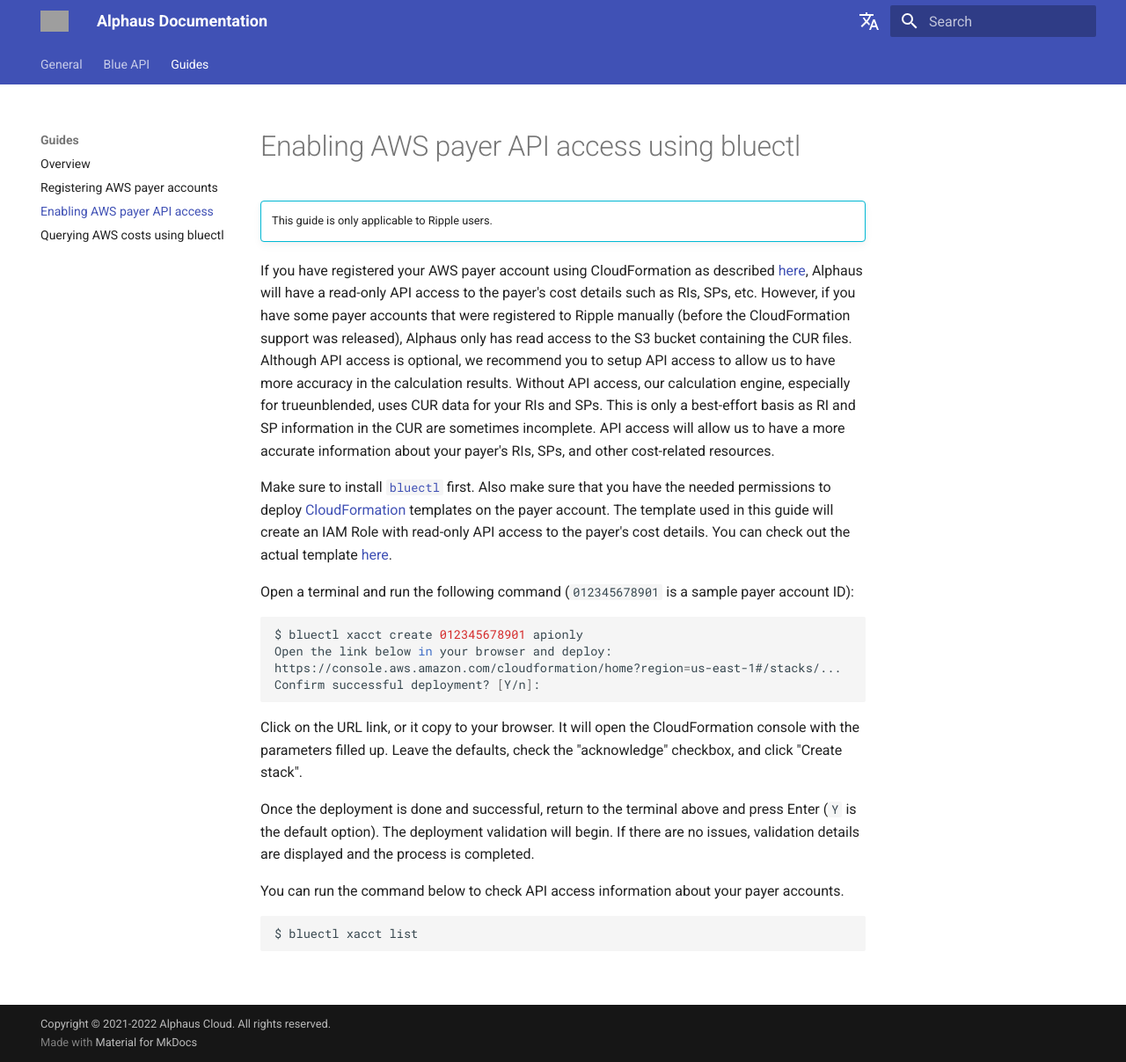
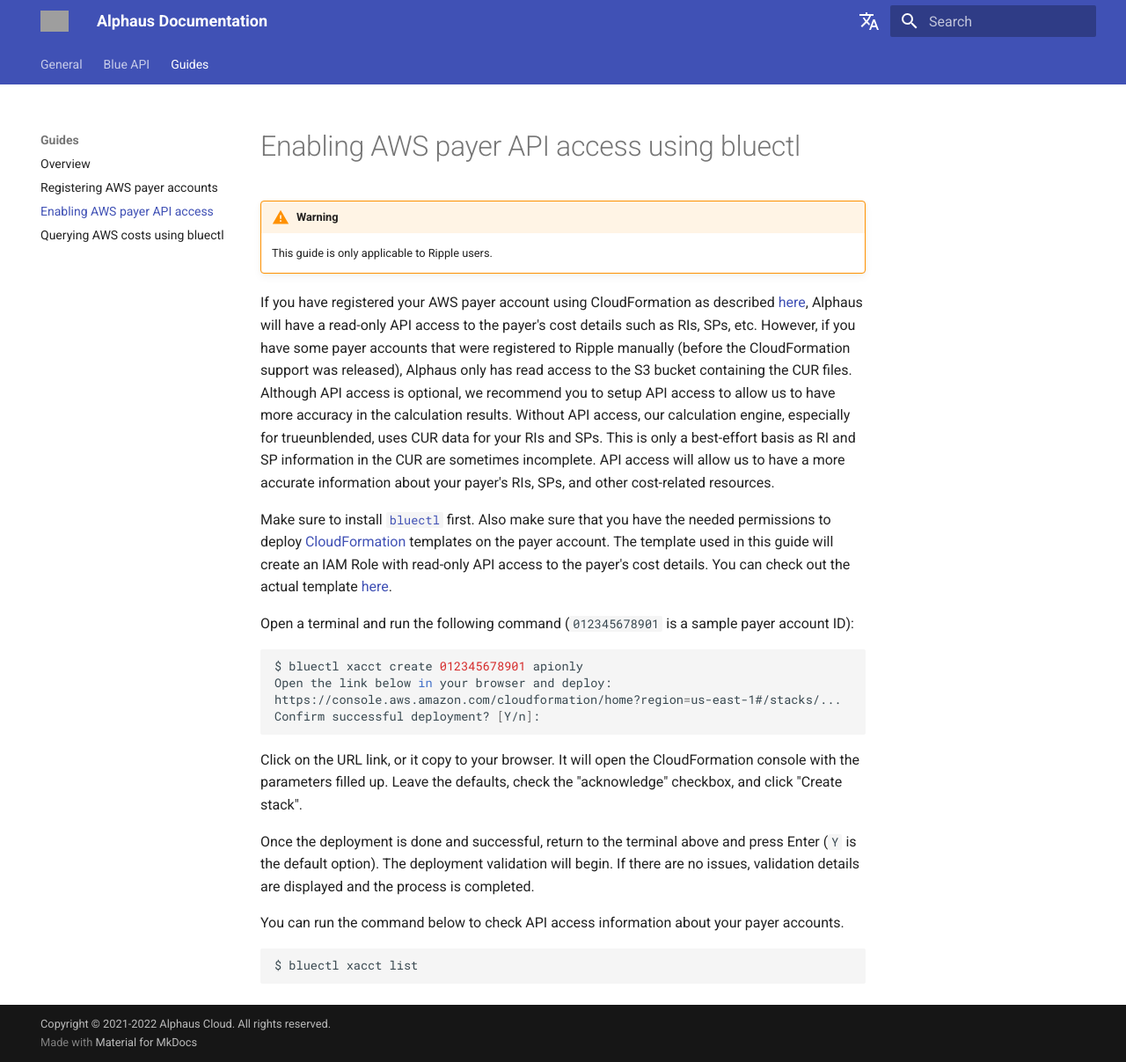
Before and after one commit to alphauslabs/tmpdocs, an MkDocs documentation site: the page built from docs/guides/aws-enable-api-access.md, in a window 1280 px wide and 1207 px high. Shown: the whole window at 88% size. Built offline with MkDocs 1.6.1 and Material for MkDocs 9.7.7, drawn with Linux system fonts in a browser that asks for light colours; comment, search, counter and statistics services are not loaded; grey boxes are pictures that could not be loaded.

```diff
--- a/docs/guides/aws-enable-api-access.md
+++ b/docs/guides/aws-enable-api-access.md
@@ -1,6 +1,6 @@
 # Enabling AWS payer API access using bluectl
 
-!!! info ""
+!!! warning
     This guide is only applicable to Ripple users.
 
 If you have registered your AWS payer account using CloudFormation as described [here](https://alphauslabs.github.io/docs/guides/aws-register-payer/), Alphaus will have a read-only API access to the payer's cost details such as RIs, SPs, etc. However, if you have some payer accounts that were registered to Ripple manually (before the CloudFormation support was released), Alphaus only has read access to the S3 bucket containing the CUR files. Although API access is optional, we recommend you to setup API access to allow us to have more accuracy in the calculation results. Without API access, our calculation engine, especially for trueunblended, uses CUR data for your RIs and SPs. This is only a best-effort basis as RI and SP information in the CUR are sometimes incomplete. API access will allow us to have a more accurate information about your payer's RIs, SPs, and other cost-related resources.
```
Also changed, not shown: docs/guides/aws-register-payer.md (+1 -1 lines).
